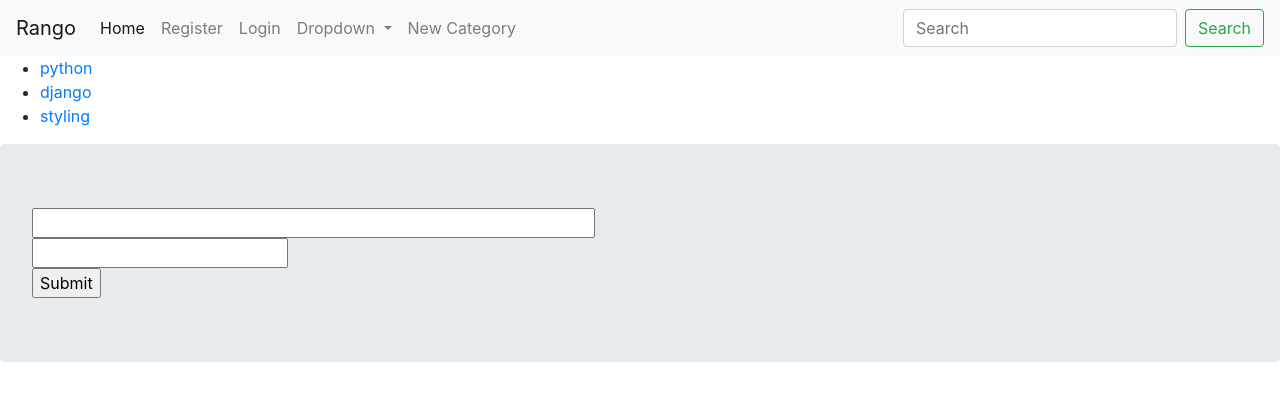
After one commit to Tvoretc/Rango, a Django app: page /login/ in a window 1280 px wide. The commit adds this page. Shown: the top 401 px of the page. Run offline with Django 3.2, Linux system fonts and the light colour scheme; data comes from the database, SQL or seed files in the repository; both versions use the stored data as it was after the commit; some libraries are stand-ins or nearby versions.

Commit message:
added registration and login/out functionality

```diff
--- a/rango/mainapp/models.py
+++ b/rango/mainapp/models.py
@@ -1,5 +1,6 @@
 from django.db import models
 from django.template.defaultfilters import slugify
+from django.contrib.auth.models import User
 
 # Create your models here.
 
@@ -18,7 +19,7 @@
         verbose_name_plural = 'Categories'
 
     def __str__(self):
-        return '{}[{}:{}]'.format(self.name,self.views, self.likes)
+        return '{}*{}[{}]'.format(self.name,self.views, self.likes)
 
 
 class Page(models.Model):
@@ -29,3 +30,13 @@
 
     def __str__(self):
         return '{}({})'.format(self.title, self.views)
+
+
+class UserProfile(models.Model):
+    """docstring for UserProfile."""
+    user = models.OneToOneField(User)
+    website = models.URLField(blank = True)
+    picture = models.ImageField(upload_to='profile_images', blank = True)
+
+    def __str__(self):
+        return self.user.username
--- /dev/null
+++ b/rango/mainapp/templates/mainapp/login.html
@@ -0,0 +1,9 @@
+{% extends 'base.html' %}
+{% block content %}
+  <form action="{% url 'login' %}" method="post">
+    {% csrf_token %}
+    <input type="text" name="username" value="" size="50"><br>
+    <input type="password" name="password" value="" size"50"><br>
+    <input type="submit" value="Submit">
+  </form>
+{% endblock %}
--- a/rango/mainapp/views.py
+++ b/rango/mainapp/views.py
@@ -1,7 +1,11 @@
 from django.shortcuts import render, redirect
+from django.shortcuts import get_object_or_404
+from django.contrib.auth import login, logout, authenticate
+from django.contrib.auth.decorators import login_required
+from django.http import HttpResponse, HttpResponseRedirect
+from django.core.urlresolvers import reverse
 from mainapp.models import Category, Page
-from django.shortcuts import get_object_or_404
-from mainapp.forms import CategoryForm, PageForm
+from mainapp.forms import CategoryForm, PageForm, UserForm, UserProfileForm
 
 # Create your views here.
 
@@ -14,6 +18,7 @@
     return render(request, 'mainapp/category_detail.html', context)
 
 
+@login_required
 def add_category(request):
     form = CategoryForm()
     if request.method == 'POST':
@@ -26,6 +31,7 @@
     return render(request, 'mainapp/add_category.html', {'form' : form})
 
 
+@login_required
 def add_page(request, category_name_slug):
     category = get_object_or_404(Category, slug = category_name_slug)
 
@@ -42,3 +48,59 @@
 
     context = {'form':form, 'category':category}
     return render(request, 'mainapp/add_page.html', context)
+
+def register(request):
+    reged = False
+
+    if request.method == 'POST':
+        user_form = UserForm(data = request.POST)
+        profile_form = UserProfileForm(data = request.POST)
+
+        if user_form.is_valid() and profile_form.is_valid():
+            user = user_form.save()
+            user.set_password(user.password)
+            user.save()
+
+            profile = profile_form.save(commit = False)
+            profile.user = user
+
+            if 'picture' in request.FILES:
+                profile.picture = request.FILES['picture']
+
+            profile.save()
+            reged = True
+        else:
+            print(user_form.errors, profile_form.errors)
+
+    else:
+        user_form = UserForm()
+        profile_form = UserProfileForm()
+
+    return render(request, 'mainapp/register.html',{
+        'user_form': user_form,
+        'profile_form': profile_form,
+        'registered': reged,
+    })
+
+
+def user_login(request):
+    if request.method == 'POST':
+        username = request.POST.get('username')
+        password = request.POST.get('password')
+        user = authenticate(username = username, password = password)
+        if user:
+            if user.is_active:
+                login(request, user)
+                return HttpResponseRedirect(reverse('index'))
+            else:
+                return HttpResponse('Your Rango account is unactive.')
+        else:
+            print('Invalid login or password: {}  {}'.format(username, password))
+            return HttpResponse('Invalid login or password.')
+    else:
+        return render(request, 'mainapp/login.html', {})
+
+@login_required
+def user_logout(request):
+    logout(request)
+    return redirect('index')
--- a/rango/rango/settings.py
+++ b/rango/rango/settings.py
@@ -103,6 +103,10 @@
     },
 ]
 
+PASSWORD_HASHERS = (
+    'django.contrib.auth.hashers.PBKDF2PasswordHasher',
+    'django.contrib.auth.hashers.PBKDF2SHA1PasswordHasher',
+)
 
 # Internationalization
 # https://docs.djangoproject.com/en/1.9/topics/i18n/
--- a/rango/rango/urls.py
+++ b/rango/rango/urls.py
@@ -19,10 +19,15 @@
 from django.contrib import admin
 from mainapp import urls as mainurls
 from rango import views
+from mainapp import views as mainviews
 
 urlpatterns = [
     url(r'^admin/', admin.site.urls),
     url(r'^$', views.index, name = 'index'),
     url(r'^category/', include(mainurls)),
     url(r'^about/$', views.about, name = 'about'),
-] + static(settings.MEDIA_URL, docuument_root=settings.MEDIA_ROOT)
+    url(r'^register/$', mainviews.register, name = 'register'),
+    url(r'^login/$', mainviews.user_login, name = 'login'),
+    url(r'^logout/$', mainviews.user_logout, name = 'logout'),
+] + static(settings.MEDIA_URL,  document_root = settings.MEDIA_ROOT)
+urlpatterns += static(settings.STATIC_URL, document_root = settings.STATIC_ROOT)
--- a/rango/rango/views.py
+++ b/rango/rango/views.py
@@ -4,6 +4,7 @@
 # Create your views here.
 
 def index(request):
+    request.session.set_test_cookie()
     category_list = Category.objects.order_by('-likes')[:5]
     page_list = Page.objects.order_by('-views')[:10]
     context = {'categories' : category_list, 'pages' : page_list}
@@ -11,5 +12,8 @@
 
 
 def about(request):
+    if request.session.test_cookie_worked():
+        print('test cookie worked.')
+        request.session.delete_test_cookie()
     context = {'author_name':'Tvoretc'}
     return render(request, 'about.html', context)
--- a/rango/static/css/master.css
+++ b/rango/static/css/master.css
@@ -1,3 +1,3 @@
 p{
-  background-color: blue;
+  background-color: #F2F2F2;
 }
--- a/rango/templates/base.html
+++ b/rango/templates/base.html
@@ -7,7 +7,7 @@
     <meta charset="utf-8">
     <title>Rango</title>
     <link rel="stylesheet" href="https://stackpath.bootstrapcdn.com/bootstrap/4.3.1/css/bootstrap.min.css" integrity="sha384-ggOyR0iXCbMQv3Xipma34MD+dH/1fQ784/j6cY/iJTQUOhcWr7x9JvoRxT2MZw1T" crossorigin="anonymous">
-    <link rel="stylesheet" href="{% static '/css/master.css' %}">
+    <link rel="stylesheet" href="{% static 'css/master.css' %}">
     <!--script type="text/javascript" src="{% static 'js/jquery.js' %}"></script-->
   </head>
   <body>
@@ -22,22 +22,30 @@
           <li class="nav-item active">
             <a class="nav-link" href="#">Home<span class="sr-only">(current)</span></a>
           </li>
-          <li class="nav-item">
-            <a class="nav-link" href="#">Link</a>
-          </li>
+          {% if user.is_authenticated %}
+            <li class="nav-item">
+              <a class="nav-link" href="{% url 'logout' %}">Logout</a>
+            </li>
+          {% else %}
+            <li class="nav-item">
+              <a class="nav-link" href="{% url 'register' %}">Register</a>
+            </li>
+            <li class="nav-item">
+              <a class="nav-link" href="{% url 'login' %}">Login</a>
+            </li>
+          {% endif %}
           <li class="nav-item dropdown">
             <a class="nav-link dropdown-toggle" href="#" id="navbarDropdown" role="button" data-toggle="dropdown" aria-haspopup="true" aria-expanded="false">
               Dropdown
             </a>
             <div class="dropdown-menu" aria-labelledby="navbarDropdown">
-              <a class="dropdown-item" href="#">Action</a>
               <a class="dropdown-item" href="#">Another action</a>
               <div class="dropdown-divider"></div>
               <a class="dropdown-item" href="#">Something else here</a>
             </div>
           </li>
           <li class="nav-item">
-            <a class="nav-link disabled" href="#" tabindex="-1" aria-disabled="true">Disabled</a>
+            <a class="nav-link" href="{% url 'mainapp:add_category' %}">New Category</a>
           </li>
         </ul>
         <form class="form-inline my-2 my-lg-0">
```
Also changed, not shown: rango/mainapp/admin.py (+6 -1 lines), rango/mainapp/forms.py (+15 -1 lines), rango/mainapp/templates/mainapp/register.html (added, +15 -0 lines), rango/db.sqlite3, rango/mainapp/migrations/0006_userprofile.py (added).
